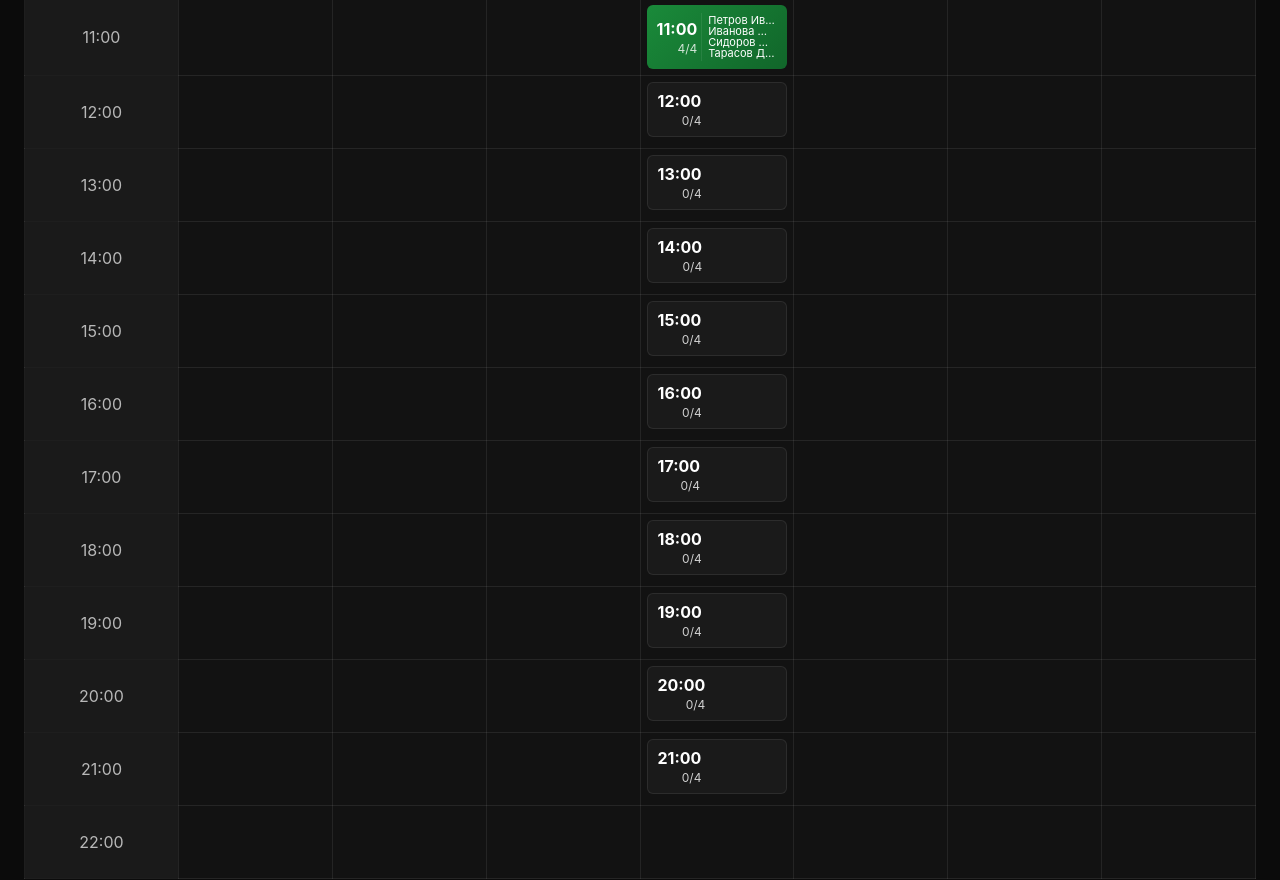
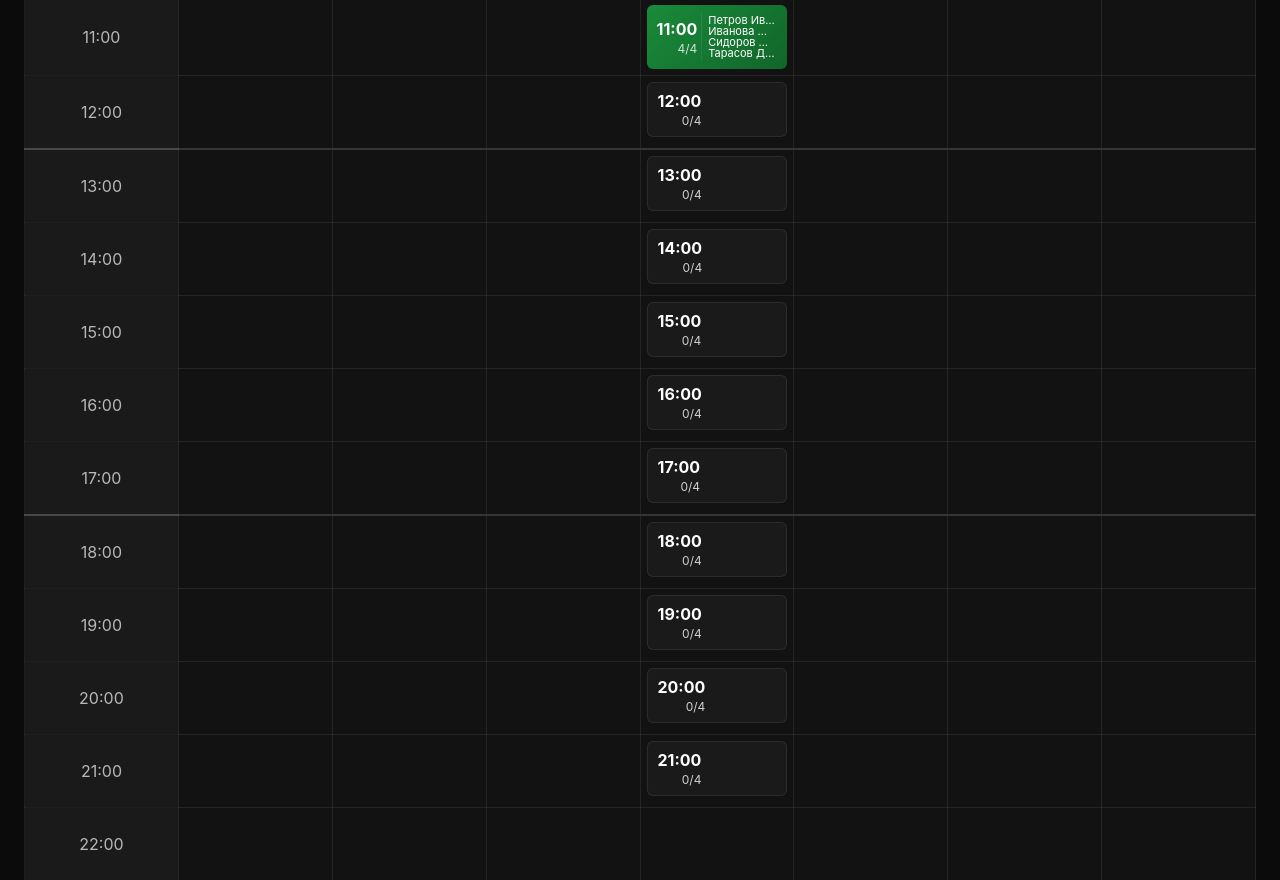
Before and after one commit to DenTaras/superior_crm, a FastAPI app: page /schedule in a window 1280 px wide. Shown: the part 399-1279 px from the top of the page. Run offline with FastAPI, Linux system fonts and the light colour scheme; some libraries are stand-ins or nearby versions.

Commit message:
фикс деплоя

```diff
--- a/static/style.css
+++ b/static/style.css
@@ -485,3 +485,6 @@ input[type="datetime-local"]::-webkit-calendar-picker-indicator { filter:invert(
 .calendar__cell--empty{width:100%;height:100%;min-height:60px;border-radius:var(--radius-sm);transition:var(--transition)}
 .calendar__cell--empty:hover{background:rgba(217,4,41,0.08)}
 .calendar__slot-inner{display:flex;gap:4px;height:100%}.calendar__slot-info{display:flex;flex-direction:column;align-items:center;justify-content:center;gap:2px;flex-shrink:0;min-width:40px}.calendar__slot-clients{flex:1;min-width:0;list-style:none;padding:2px 2px 2px 6px;margin:0;font-size:0.75rem;line-height:1.3;display:flex;flex-direction:column;justify-content:center;border-left:1px solid rgba(255,255,255,0.08)}.calendar__slot-clients li{white-space:nowrap;overflow:hidden;text-overflow:ellipsis;color:var(--text-primary);line-height:1.0;padding:0}
+
+.calendar__row--divider td{border-top:2px solid rgba(255,255,255,0.15)}
+.calendar__row--divider .calendar__time{border-top:2px solid rgba(255,255,255,0.25)}
--- a/templates/schedule.html
+++ b/templates/schedule.html
@@ -96,7 +96,8 @@
         </thead>
         <tbody>
             {% for hour in hours %}
-            <tr class="{% if now_in_week and hour == now_hour %}calendar__row--now{% endif %}">
+            {% set divider = hour == 13 or hour == 18 %}
+            <tr class="{% if divider %}calendar__row--divider {% endif %}{% if now_in_week and hour == now_hour %}calendar__row--now{% endif %}">
                 <td class="calendar__time">{{ '%02d:00' % hour }}
                     {%- if now_in_week and hour == now_hour %} <span class="calendar__now-marker">▲ Сейчас</span>{% endif %}
                 </td>
```
Also changed, not shown: .github/workflows/deploy.yml, superior.db.
